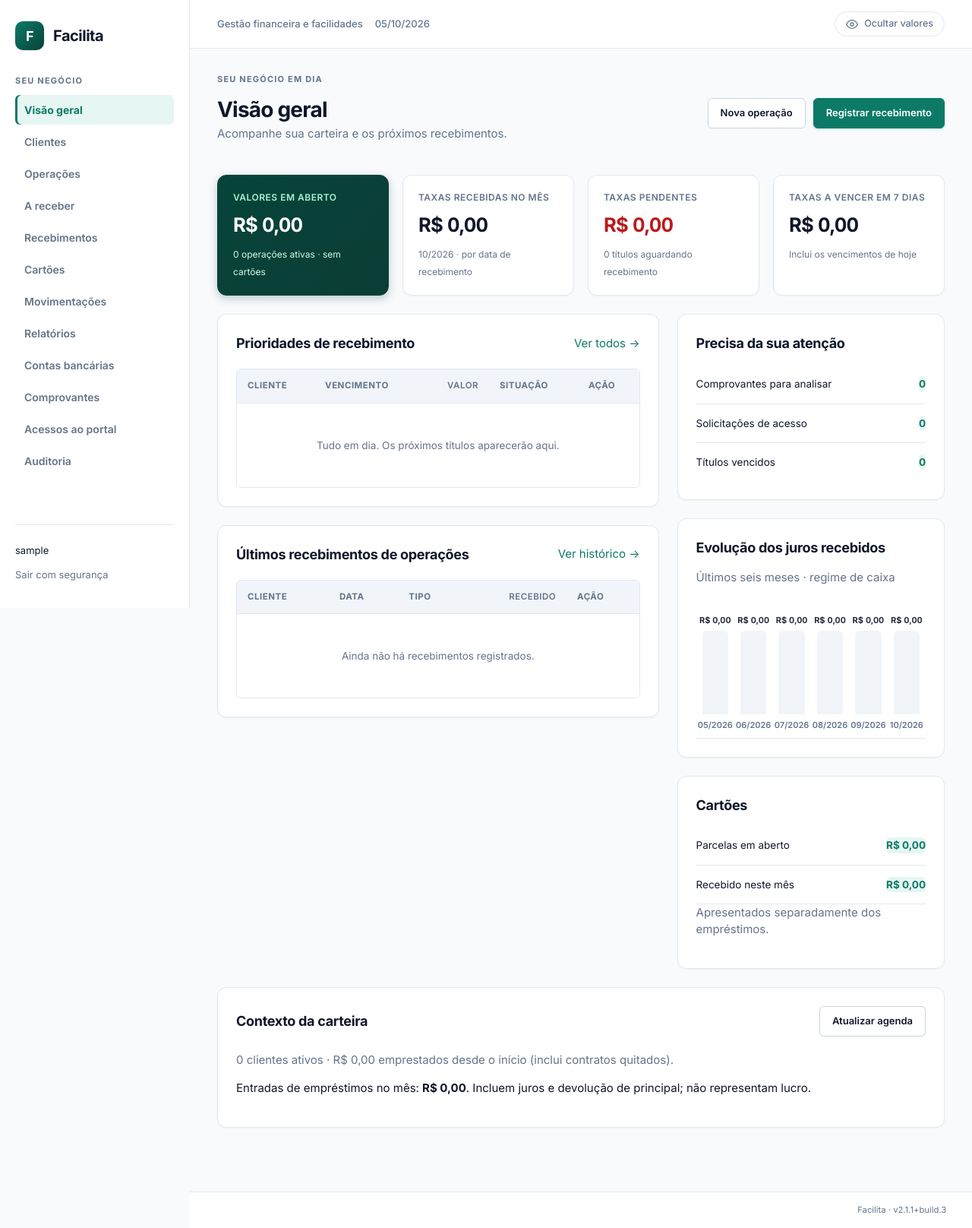
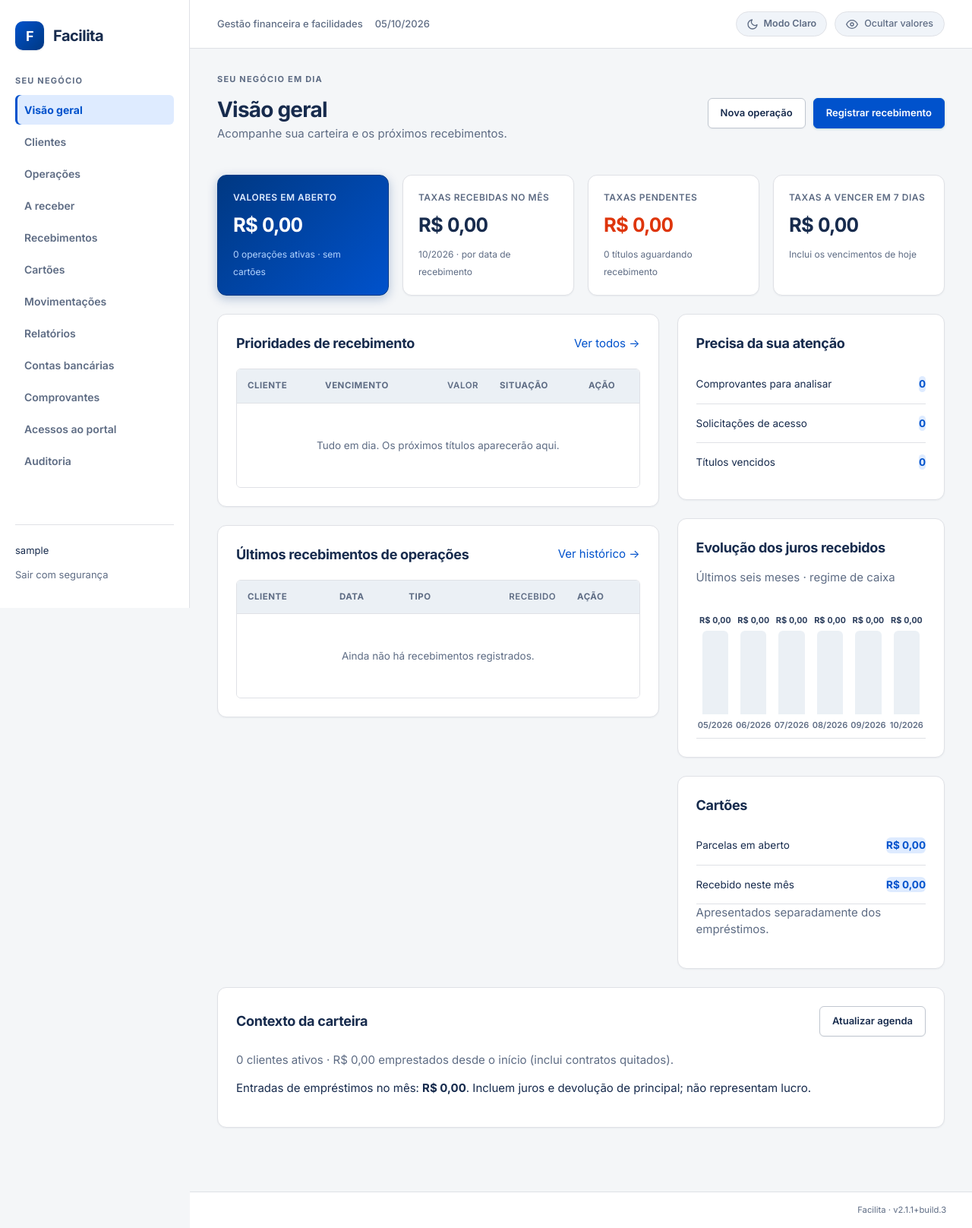
Before and after one commit to Th14g0R/facilita, a Flask app: page /dashboard in a window 1280 px wide. Shown: the whole page at 76% size. Run offline with Flask 3, Linux system fonts and the light colour scheme; the visitor is signed in with stand-in values (Sample User, id 1); data comes from the database, SQL or seed files in the repository; data that the repository does not hold is empty; some libraries are stand-ins or nearby versions.

Commit message:
Aplicar identidade visual inspirada em Asaas e Conta Azul com alternador de tema claro/escuro e badges soft pill

```diff
--- a/static/app.css
+++ b/static/app.css
@@ -1,48 +1,56 @@
-:root {
+/* ==========================================================================
+   Design Tokens - Padrão Financeiro Asaas & Conta Azul
+   ========================================================================== */
+:root,
+:root[data-theme="light"] {
   --font-sans: 'Inter', -apple-system, BlinkMacSystemFont, "Segoe UI", Roboto, Oxygen, Ubuntu, Cantarell, sans-serif;
-  --bg: #f8fafc;
+  --bg: #f4f6f8;
   --surface: #ffffff;
-  --surface-raised: #f1f5f9;
-  --ink: #0f172a;
-  --ink-light: #1e293b;
-  --muted: #64748b;
-  --line: #e2e8f0;
-  --line-strong: #cbd5e1;
+  --surface-raised: #ebf0f5;
+  --surface-alt: #f0f4f9;
+  --surface-hover: #e4ebf3;
+  --ink: #172b4d;
+  --ink-light: #253858;
+  --muted: #5e6c84;
+  --line: #dfe1e6;
+  --line-strong: #c1c7d0;
 
-  --brand: #0d7a68;
-  --brand-hover: #085a4d;
-  --brand-dark: #06443a;
-  --brand-light: #e6f6f2;
-  --brand-focus: rgba(13, 122, 104, 0.2);
+  /* Identidade Corporativa Asaas & Conta Azul */
+  --brand: #0052cc;
+  --brand-hover: #0747a6;
+  --brand-dark: #003882;
+  --brand-light: #deebff;
+  --brand-focus: rgba(0, 82, 204, 0.22);
 
-  --red: #b91c1c;
-  --red-bg: #fee2e2;
-  --red-border: #fecaca;
-  --red-text: #991b1b;
+  /* Feedback Semântico / Status Financeiro */
+  --red: #de350b;
+  --red-bg: #ffebe6;
+  --red-border: #ffbdad;
+  --red-text: #bf2600;
 
-  --amber: #b45309;
-  --amber-bg: #fef3c7;
-  --amber-border: #fde68a;
-  --amber-text: #78350f;
+  --amber: #ff8b00;
+  --amber-bg: #fff8e1;
+  --amber-border: #ffe082;
+  --amber-text: #995200;
 
-  --green: #047857;
-  --green-bg: #d1fae5;
-  --green-border: #a7f3d0;
-  --green-text: #065f46;
+  --green: #00875a;
+  --green-bg: #e3fcef;
+  --green-border: #abf5d1;
+  --green-text: #006644;
 
-  --blue: #1d4ed8;
-  --blue-bg: #e0f2fe;
-  --blue-border: #bae6fd;
-  --blue-text: #0369a1;
+  --blue: #0052cc;
+  --blue-bg: #deebff;
+  --blue-border: #b3d4ff;
+  --blue-text: #0747a6;
 
   --radius-sm: 6px;
   --radius: 12px;
   --radius-lg: 16px;
 
-  --shadow-xs: 0 1px 2px rgba(0, 0, 0, 0.04);
-  --shadow-sm: 0 1px 3px rgba(0, 0, 0, 0.06), 0 1px 2px rgba(0, 0, 0, 0.04);
-  --shadow: 0 4px 6px -1px rgba(0, 0, 0, 0.07), 0 2px 4px -2px rgba(0, 0, 0, 0.05);
-  --shadow-md: 0 10px 15px -3px rgba(0, 0, 0, 0.08), 0 4px 6px -4px rgba(0, 0, 0, 0.04);
+  --shadow-xs: 0 1px 2px rgba(9, 30, 66, 0.05);
+  --shadow-sm: 0 1px 3px rgba(9, 30, 66, 0.08), 0 1px 2px rgba(9, 30, 66, 0.04);
+  --shadow: 0 4px 10px -2px rgba(9, 30, 66, 0.1), 0 2px 4px -1px rgba(9, 30, 66, 0.06);
+  --shadow-md: 0 12px 20px -4px rgba(9, 30, 66, 0.12), 0 4px 8px -2px rgba(9, 30, 66, 0.06);
 
   font-family: var(--font-sans);
   color: var(--ink);
@@ -242,7 +297,65 @@ small, .muted { color: var(--muted); }
 .topbar-actions {
   display: flex;
   align-items: center;
-  gap: 12px;
+  gap: 10px;
+}
+
+/* Botão de Alternância de Tema (Sol / Lua) */
+.btn-theme-toggle {
+  display: inline-flex;
+  align-items: center;
+  gap: 7px;
+  padding: 6px 13px;
+  background: var(--surface-alt);
+  border: 1px solid var(--line);
+  border-radius: 9999px;
+  color: var(--muted);
+  font-size: 12.5px;
+  font-weight: 550;
+  font-family: inherit;
+  cursor: pointer;
+  transition: all 0.2s cubic-bezier(0.4, 0, 0.2, 1);
+  user-select: none;
+}
+
+.btn-theme-toggle:hover {
+  background: var(--surface-hover);
+  color: var(--ink);
+  border-color: var(--line-strong);
+}
+
+.btn-theme-toggle:focus-visible {
+  outline: 2px solid var(--brand);
+  outline-offset: 2px;
+}
+
+.btn-theme-toggle svg {
+  flex-shrink: 0;
+  stroke: currentColor;
+}
+
+/* Ícones de Sol / Lua sincronizados com o tema ativo */
+.btn-theme-toggle .icon-sun {
+  display: none;
+}
+.btn-theme-toggle .icon-moon {
+  display: inline-block;
+}
+
+:root[data-theme="dark"] .btn-theme-toggle .icon-sun {
+  display: inline-block;
+}
+:root[data-theme="dark"] .btn-theme-toggle .icon-moon {
+  display: none;
+}
+
+@media (prefers-color-scheme: dark) {
+  :root:not([data-theme="light"]) .btn-theme-toggle .icon-sun {
+    display: inline-block;
+  }
+  :root:not([data-theme="light"]) .btn-theme-toggle .icon-moon {
+    display: none;
+  }
 }
 
 /* Botão de Alternância do Modo Privacidade */
@@ -254,7 +367,7 @@ small, .muted { color: var(--muted); }
   background: var(--surface-alt);
   border: 1px solid var(--line);
   border-radius: 9999px;
-  color: var(--text-subtle);
+  color: var(--muted);
   font-size: 12.5px;
   font-weight: 500;
   font-family: inherit;
@@ -491,15 +604,15 @@ small, .muted { color: var(--muted); }
 .metric small { font-size: 12px; color: var(--muted); }
 
 .metric.featured {
-  background: linear-gradient(135deg, var(--brand-dark), #0b3d35);
+  background: linear-gradient(135deg, var(--brand-dark), var(--brand));
   color: #fff;
   border-color: var(--brand-dark);
-  box-shadow: 0 4px 12px rgba(6, 68, 58, 0.25);
+  box-shadow: 0 4px 14px rgba(0, 56, 130, 0.28);
 }
 .metric.featured strong { color: #ffffff; }
-.metric.featured span { color: #a7f3d0; }
-.metric.featured small { color: #d1fae5; }
-.metric.featured:hover { border-color: var(--brand); transform: translateY(-2px); }
+.metric.featured span { color: #deebff; }
+.metric.featured small { color: #b3d4ff; }
+.metric.featured:hover { border-color: var(--brand-hover); transform: translateY(-2px); }
 
 .metric.overdue strong { color: var(--red); }
 
--- a/static/app.js
+++ b/static/app.js
@@ -1,4 +1,64 @@
 'use strict';
+
+// ============================================================================
+// Alternador de Tema Claro e Escuro (Asaas & Conta Azul)
+// ============================================================================
+const THEME_STORAGE_KEY = 'facilita_theme';
+
+function getSystemTheme() {
+  return window.matchMedia && window.matchMedia('(prefers-color-scheme: dark)').matches ? 'dark' : 'light';
+}
+
+function getActiveTheme() {
+  return document.documentElement.getAttribute('data-theme') || getSystemTheme();
+}
+
+function updateThemeButtonState(btn, theme) {
+  if (!btn) return;
+  const isDark = theme === 'dark';
+  btn.setAttribute('aria-pressed', isDark ? 'true' : 'false');
+  btn.setAttribute('title', isDark ? 'Alternar para Modo Claro' : 'Alternar para Modo Escuro');
+  const label = btn.querySelector('.theme-label');
+  if (label) {
+    label.textContent = isDark ? 'Modo Escuro' : 'Modo Claro';
+  }
+}
+
+function setTheme(theme) {
+  try {
+    localStorage.setItem(THEME_STORAGE_KEY, theme);
+  } catch (e) {}
+
+  document.documentElement.setAttribute('data-theme', theme);
+  const btn = document.getElementById('btnThemeToggle');
+  updateThemeButtonState(btn, theme);
+}
+
+function initTheme() {
+  const savedTheme = localStorage.getItem(THEME_STORAGE_KEY);
+  const activeTheme = savedTheme || getSystemTheme();
+  if (savedTheme) {
+    document.documentElement.setAttribute('data-theme', savedTheme);
+  }
+
+  const btn = document.getElementById('btnThemeToggle');
+  if (btn) {
+    updateThemeButtonState(btn, activeTheme);
+    btn.addEventListener('click', () => {
+      const current = getActiveTheme();
+      const next = current === 'dark' ? 'light' : 'dark';
+      setTheme(next);
+    });
+  }
+
+  if (window.matchMedia) {
+    window.matchMedia('(prefers-color-scheme: dark)').addEventListener('change', (e) => {
+      if (!localStorage.getItem(THEME_STORAGE_KEY)) {
+        updateThemeButtonState(btn, e.matches ? 'dark' : 'light');
+      }
+    });
+  }
+}
 
 // ============================================================================
 // Modo Privacidade (Ocultar / Exibir Valores na Tela)
@@ -138,12 +198,30 @@ function protectMonetaryTextNodes() {
   });
 }
 
-// Inicializa o modo de privacidade quando o DOM estiver pronto
-if (document.readyState === 'loading') {
-  document.addEventListener('DOMContentLoaded', initPrivacyMode);
-} else {
+// Inicializa o tema e o modo de privacidade quando o DOM estiver pronto
+function initApp() {
+  initTheme();
   initPrivacyMode();
 }
+
+if (document.readyState === 'loading') {
+  document.addEventListener('DOMContentLoaded', initApp);
+} else {
+  initApp();
+}
+
+// Atalho de teclado para alternar tema (Alt + T)
+document.addEventListener('keydown', (event) => {
+  if (event.altKey && (event.key === 't' || event.key === 'T')) {
+    const targetTag = event.target ? event.target.tagName : '';
+    if (targetTag !== 'INPUT' && targetTag !== 'TEXTAREA') {
+      event.preventDefault();
+      const current = getActiveTheme();
+      const next = current === 'dark' ? 'light' : 'dark';
+      setTheme(next);
+    }
+  }
+});
 
 // ============================================================================
 // Validações e Interações de Formulários
--- a/templates/base.html
+++ b/templates/base.html
@@ -6,7 +6,8 @@
 <link rel="icon" type="image/svg+xml" href="{{ url_for('static',filename='favicon.svg') }}">
 <link rel="apple-touch-icon" href="{{ url_for('static',filename='favicon.svg') }}">
 <link rel="manifest" href="{{ url_for('static',filename='manifest.json') }}">
-<meta name="theme-color" content="#0f172a">
+<meta name="theme-color" media="(prefers-color-scheme: light)" content="#f4f6f8">
+<meta name="theme-color" media="(prefers-color-scheme: dark)" content="#0c1421">
 <meta name="apple-mobile-web-app-capable" content="yes">
 <meta name="apple-mobile-web-app-status-bar-style" content="black-translucent">
 <meta name="apple-mobile-web-app-title" content="Facilita">
@@ -18,6 +19,10 @@
 <script src="{{ url_for('static',filename='app.js') }}?v={{ app_version }}" defer></script>
 <script>
   try {
+    const savedTheme = localStorage.getItem('facilita_theme');
+    if (savedTheme) {
+      document.documentElement.setAttribute('data-theme', savedTheme);
+    }
     if (localStorage.getItem('emprestimo_privacy_mode') === 'true') {
       document.documentElement.setAttribute('data-privacy-mode', 'true');
     }
@@ -48,8 +53,25 @@
 <span>{{ 'Portal do cliente' if portal_area else 'Gestão financeira e facilidades' }}</span>
 <span class="topbar-date">{{ hoje|date_br }}</span>
 </div>
+<div class="topbar-actions">
+<button type="button" class="btn-theme-toggle" id="btnThemeToggle" aria-label="Alternar tema claro e escuro" title="Alternar tema claro / escuro">
+<svg class="icon-moon" width="16" height="16" viewBox="0 0 24 24" fill="none" stroke="currentColor" stroke-width="2" stroke-linecap="round" stroke-linejoin="round" aria-hidden="true">
+<path d="M21 12.79A9 9 0 1 1 11.21 3 7 7 0 0 0 21 12.79z"></path>
+</svg>
+<svg class="icon-sun" width="16" height="16" viewBox="0 0 24 24" fill="none" stroke="currentColor" stroke-width="2" stroke-linecap="round" stroke-linejoin="round" aria-hidden="true">
+<circle cx="12" cy="12" r="5"></circle>
+<line x1="12" y1="1" x2="12" y2="3"></line>
+<line x1="12" y1="21" x2="12" y2="23"></line>
+<line x1="4.22" y1="4.22" x2="5.64" y2="5.64"></line>
+<line x1="18.36" y1="18.36" x2="19.78" y2="19.78"></line>
+<line x1="1" y1="12" x2="3" y2="12"></line>
+<line x1="21" y1="12" x2="23" y2="12"></line>
+<line x1="4.22" y1="19.78" x2="5.64" y2="18.36"></line>
+<line x1="18.36" y1="5.64" x2="19.78" y2="4.22"></line>
+</svg>
+<span class="theme-label">Tema</span>
+</button>
 {% if g.usuario or g.portal_access %}
-<div class="topbar-actions">
 <button type="button" class="btn-privacy-toggle" id="btnPrivacyToggle" aria-label="Ocultar valores da tela" aria-pressed="false" title="Ocultar valores na tela (Modo Privacidade)">
 <svg class="icon-eye-open" width="16" height="16" viewBox="0 0 24 24" fill="none" stroke="currentColor" stroke-width="2" stroke-linecap="round" stroke-linejoin="round" aria-hidden="true">
 <path d="M1 12s4-8 11-8 11 8 11 8-4 8-11 8-11-8-11-8z"></path>
@@ -61,8 +83,8 @@
 </svg>
 <span class="privacy-label">Ocultar valores</span>
 </button>
+{% endif %}
 </div>
-{% endif %}
 </div>
 <div class="content">{% with messages=get_flashed_messages(with_categories=true) %}{% for category,message in messages %}<div class="alert {{ category }}" role="alert">{{ message }}</div>{% endfor %}{% endwith %}{% block content %}{% endblock %}</div>
 <footer class="version-footer">Facilita · v{{ app_version }}</footer>
```
Also changed, not shown: other parts of static/app.css (+92 -40 lines).
